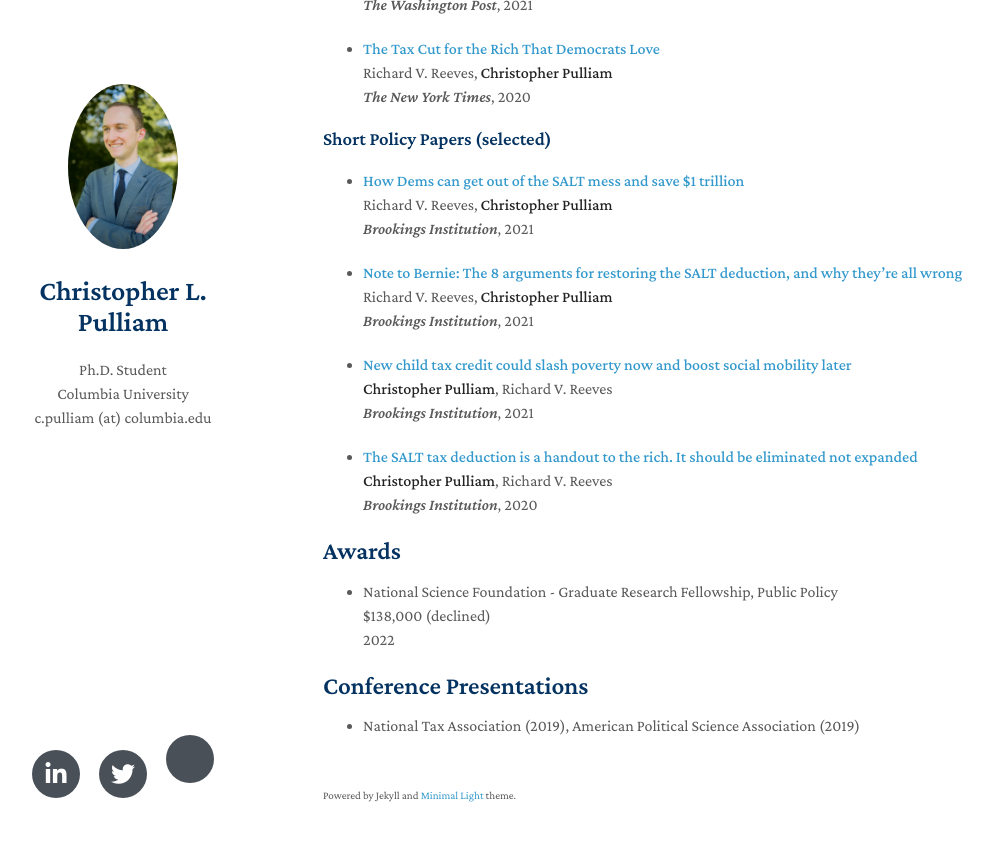
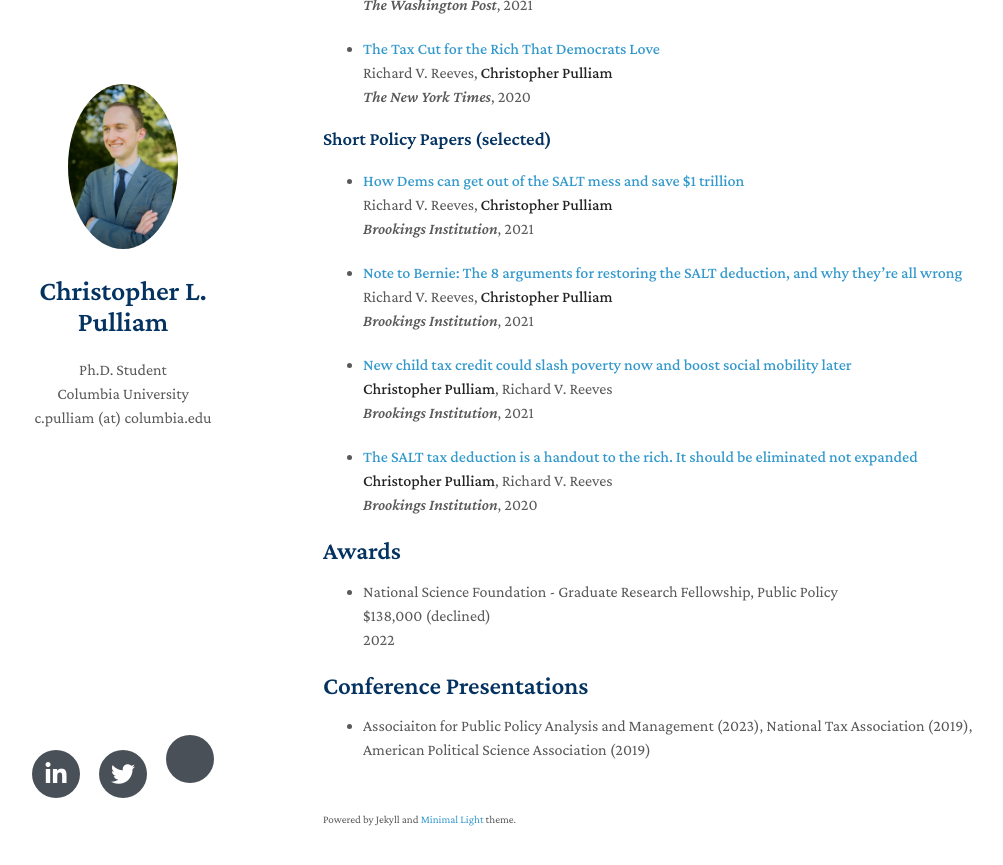
Before and after one commit to christopher-pulliam/oldsite, a Jekyll site: the page built from index.md, in a window 1280 px wide and 900 px high, scrolled down 1689 px. Shown: the top 865 px of the window, without its empty margins (147-1150 px from the left). Built offline with Jekyll 4.4.1, drawn with Linux system fonts in a browser that asks for light colours; nearby versions of some CDN libraries; a style sheet for code colours, icons or effects is not loaded; our own code applies the rules of GitHub Pages for plain Markdown files.

Commit message:
Update index.md

```diff
--- a/index.md
+++ b/index.md
@@ -145,4 +145,4 @@ Richard V. Reeves, **Christopher Pulliam**
   2022
 
 ## Conference Presentations
-- National Tax Association (2019), American Political Science Association (2019)
+- Associaiton for Public Policy Analysis and Management (2023), National Tax Association (2019), American Political Science Association (2019)
```
